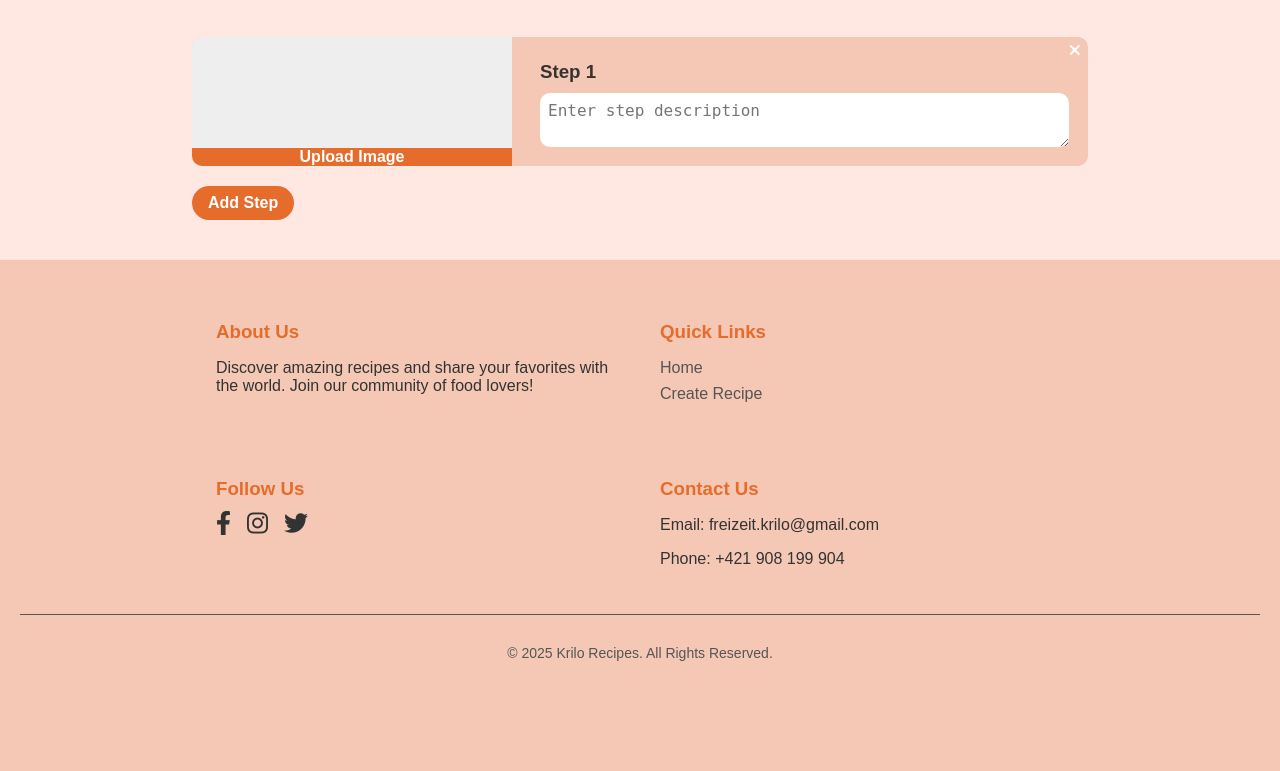
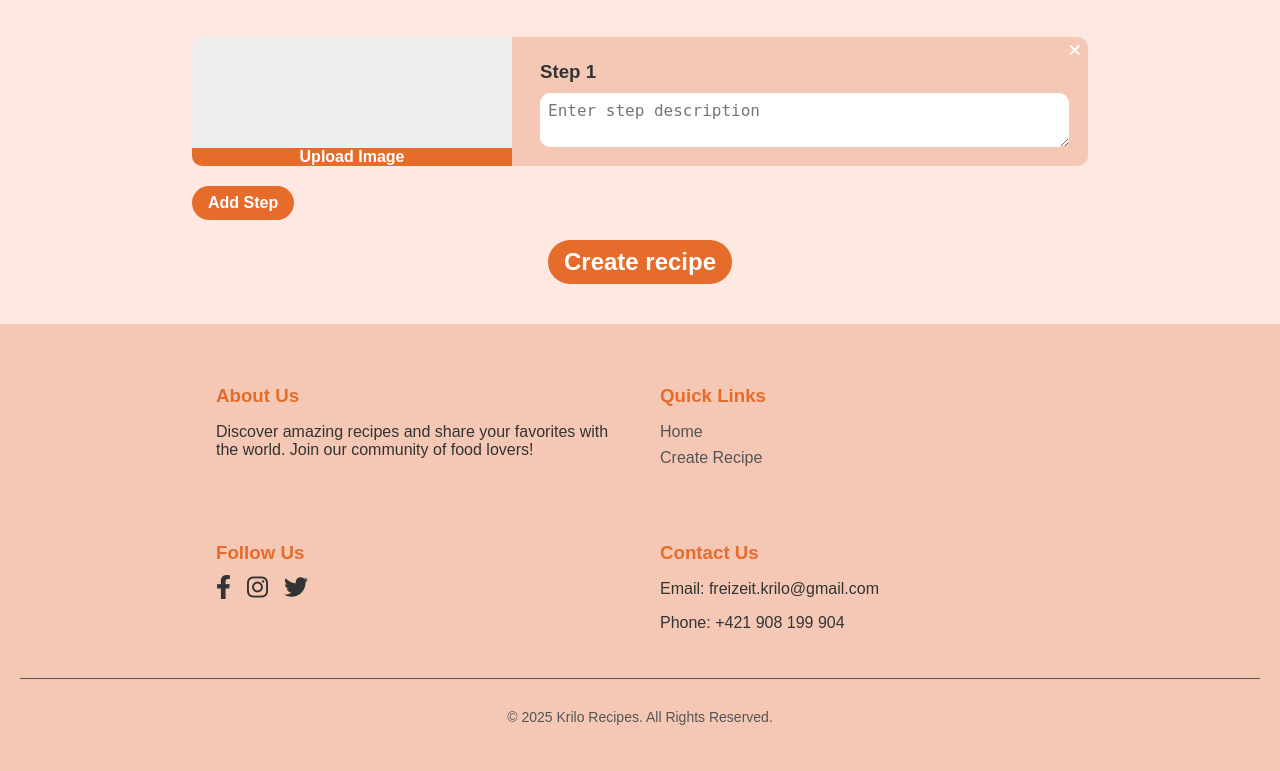
Before and after one commit to David-ssnd/WSE-Project, a PHP site: page /create_recipe/ in a window 1280 px wide. Shown: the part 635-1406 px from the top of the page. Before the commit the page ends 1296 px from the top, so only its background shows below. Run offline with PHP 8.4, Linux system fonts and the light colour scheme.

Commit message:
feat: add 'Create recipe' button and style adjustments

```diff
--- a/create_recipe/index.html
+++ b/create_recipe/index.html
@@ -109,6 +109,9 @@
         <div class="add-step">
             <button class="btn add-step-btn" onclick="addStep()">Add Step</button>
         </div>
+        <div class="create-recipe">
+            <button class="btn">Create recipe</button>
+        </div>
     </div>
 
     <footer class="footer">
--- a/resources/styles.css
+++ b/resources/styles.css
@@ -721,6 +721,14 @@ body {
     box-shadow: inherit;
 }
 
+.create-recipe {
+    width: 100%;
+}
+
+.create-recipe button{
+    font-size: 1.5rem;
+}
+
 .food-image {
     background-color: var(--food-image);
     border-radius: 0.625rem;
```
